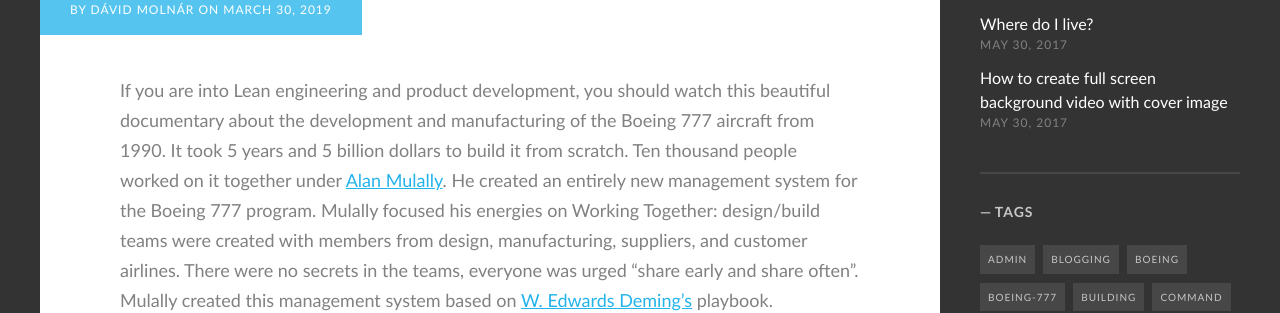
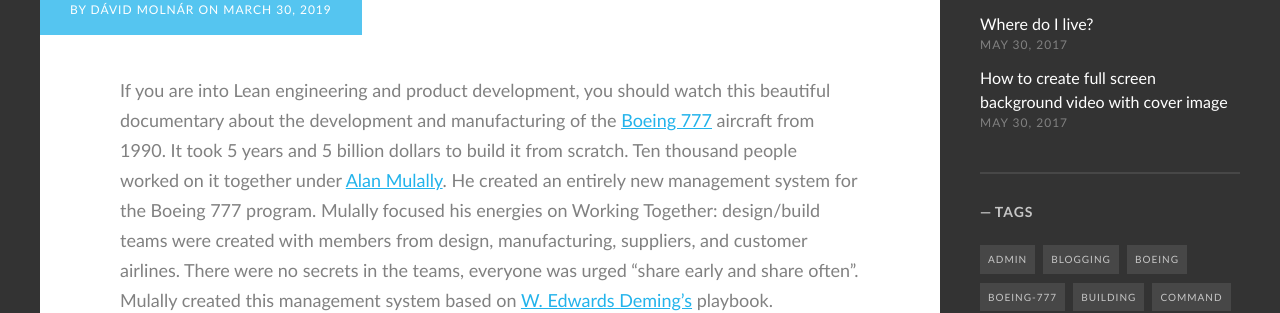
Before and after one commit to mdavid626/blog, a Jekyll site: the page built from _posts/2019-03-30-Boeing-777-documentary.md, in a window 1280 px wide and 900 px high, scrolled down 678 px. Shown: the part 181-494 px from the top of the window. Built offline with Jekyll 4.4.1, drawn with Linux system fonts in a browser that asks for light colours; some web fonts are replaced; comment, search, counter and statistics services are not loaded; part of the change alters nothing that is shown.

```diff
--- a/_posts/2019-03-30-Boeing-777-documentary.md
+++ b/_posts/2019-03-30-Boeing-777-documentary.md
@@ -6,7 +6,7 @@ banner_image: United_Airlines_777_N797UA_LAX.jpg
 tags: [boeing, boeing-777, triple-7, building, mullaly, lean, engineering, development, documentary]
 ---
 
-If you are into Lean engineering and product development, you should watch this beautiful documentary about the development and manufacturing of the Boeing 777 aircraft from 1990. It took 5 years and 5 billion dollars to build it from scratch. Ten thousand people worked on it together under [Alan Mulally](https://en.wikipedia.org/wiki/Alan_Mulally). He created an entirely new management system for the Boeing 777 program. Mulally focused his energies on Working Together: design/build teams were created with members from design, manufacturing, suppliers, and customer airlines. There were no secrets in the teams, everyone was urged "share early and share often". Mulally created this management system based on [W. Edwards Deming's](https://en.wikipedia.org/wiki/W._Edwards_Deming) playbook.
+If you are into Lean engineering and product development, you should watch this beautiful documentary about the development and manufacturing of the [Boeing 777](https://en.wikipedia.org/wiki/Boeing_777) aircraft from 1990. It took 5 years and 5 billion dollars to build it from scratch. Ten thousand people worked on it together under [Alan Mulally](https://en.wikipedia.org/wiki/Alan_Mulally). He created an entirely new management system for the Boeing 777 program. Mulally focused his energies on Working Together: design/build teams were created with members from design, manufacturing, suppliers, and customer airlines. There were no secrets in the teams, everyone was urged "share early and share often". Mulally created this management system based on [W. Edwards Deming's](https://en.wikipedia.org/wiki/W._Edwards_Deming) playbook.
 
 The documentary has 5 episodes, each around one hour long.
 
```
